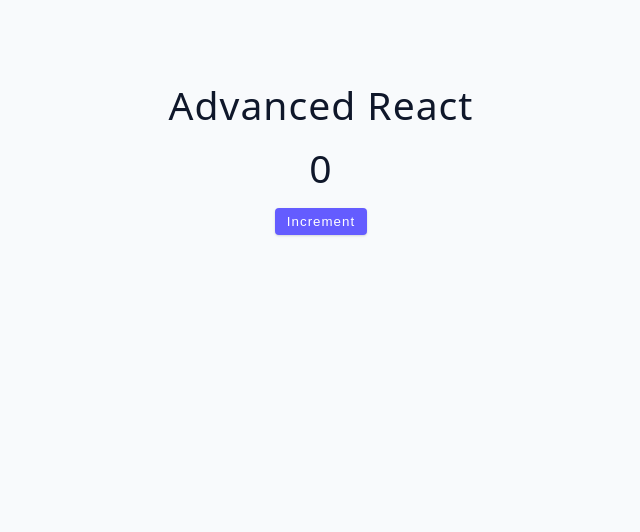
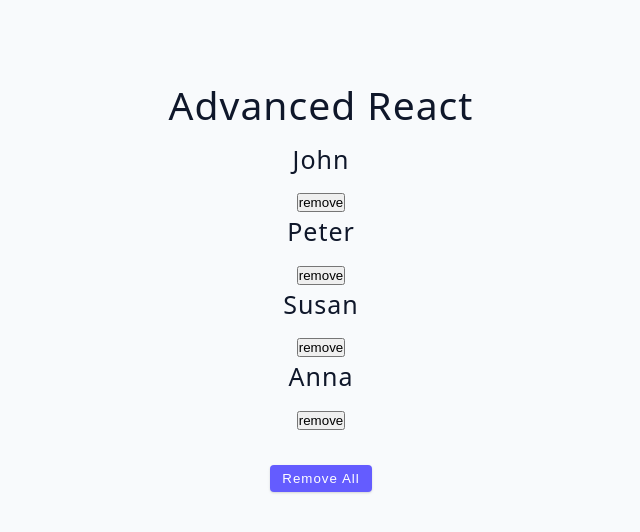
Before and after one commit to luisabianca/react-hooks, a React (Vite) app: page / in a window 1280 px wide. Shown: the top 532 px of the page, without its empty margins (319-959 px from the left). Built offline with nearby package versions, Linux system fonts and the light colour scheme.

Commit message:
finish use state array items

```diff
--- a/src/App.jsx
+++ b/src/App.jsx
@@ -1,4 +1,4 @@
-import Starter from './tutorial/01-useState/starter/01-error-example'
+import Starter from './tutorial/01-useState/Starter/03-useState-array'
 
 function App() {
   return (
--- a/src/tutorial/01-useState/starter/03-useState-array.jsx
+++ b/src/tutorial/01-useState/starter/03-useState-array.jsx
@@ -1,5 +1,35 @@
+import { useState } from 'react';
+import { data } from '../../../data'
+
 const UseStateArray = () => {
-  return <h2>useState array example</h2>;
+
+  const [people, setPeople] = useState(data);
+
+  const removeItem = (id) => {
+    let newPeople = people.filter((person) => person.id !== id);
+    setPeople(newPeople);
+  }
+
+  return (
+    <>
+      {people.map((person) => {
+        const { id, name } = person;
+        return (
+          <div key={id}>
+            <h4>{name}</h4>
+            <button onClick={() => removeItem(id)} className='remove-only'>remove</button>
+          </div>
+        )
+      })}
+      <button
+      className='btn'
+      style={{ marginTop: '2rem' }}
+      onClick={() => setPeople([])}
+      >
+        Remove all
+      </button>
+    </>
+  )
 };
 
 export default UseStateArray;
```
